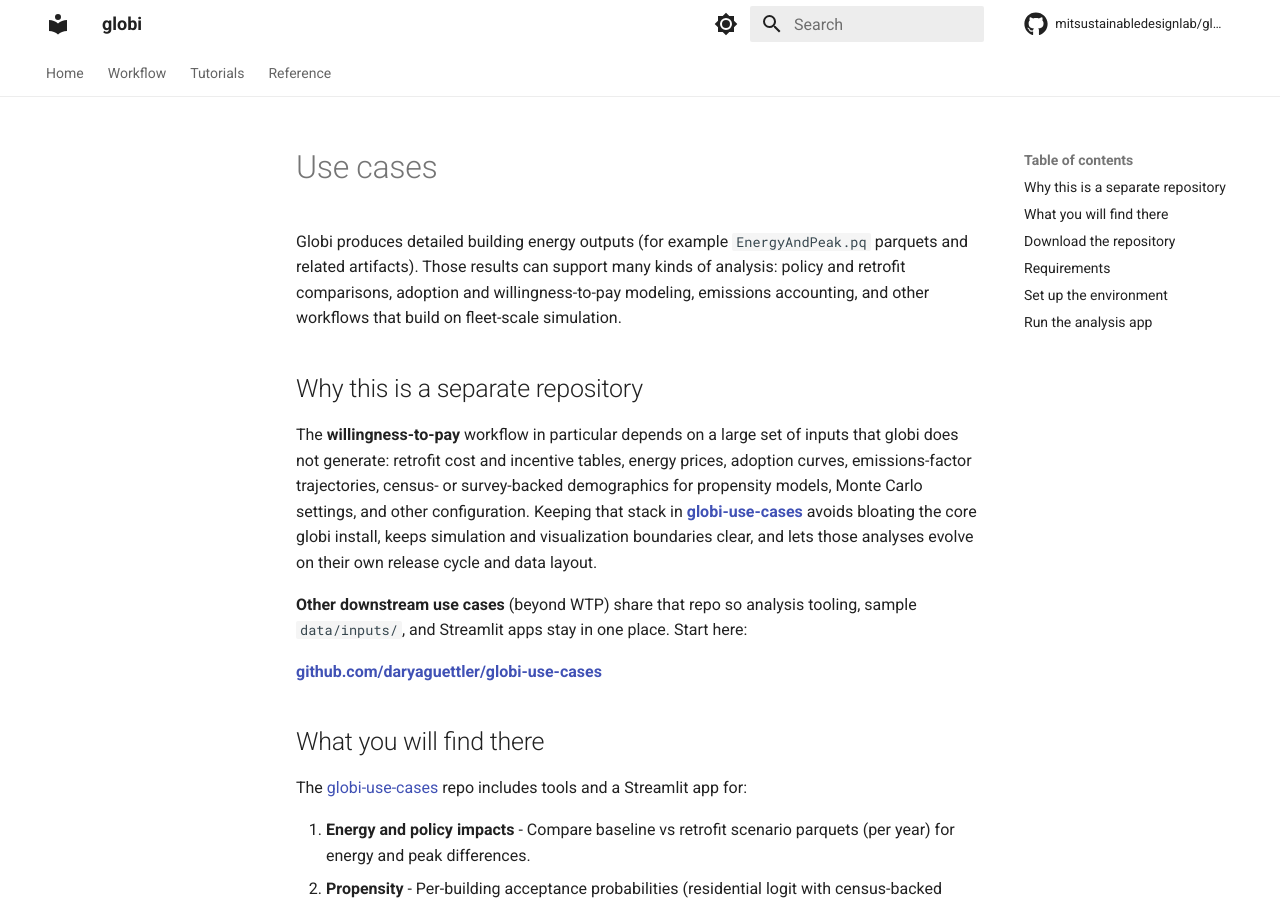
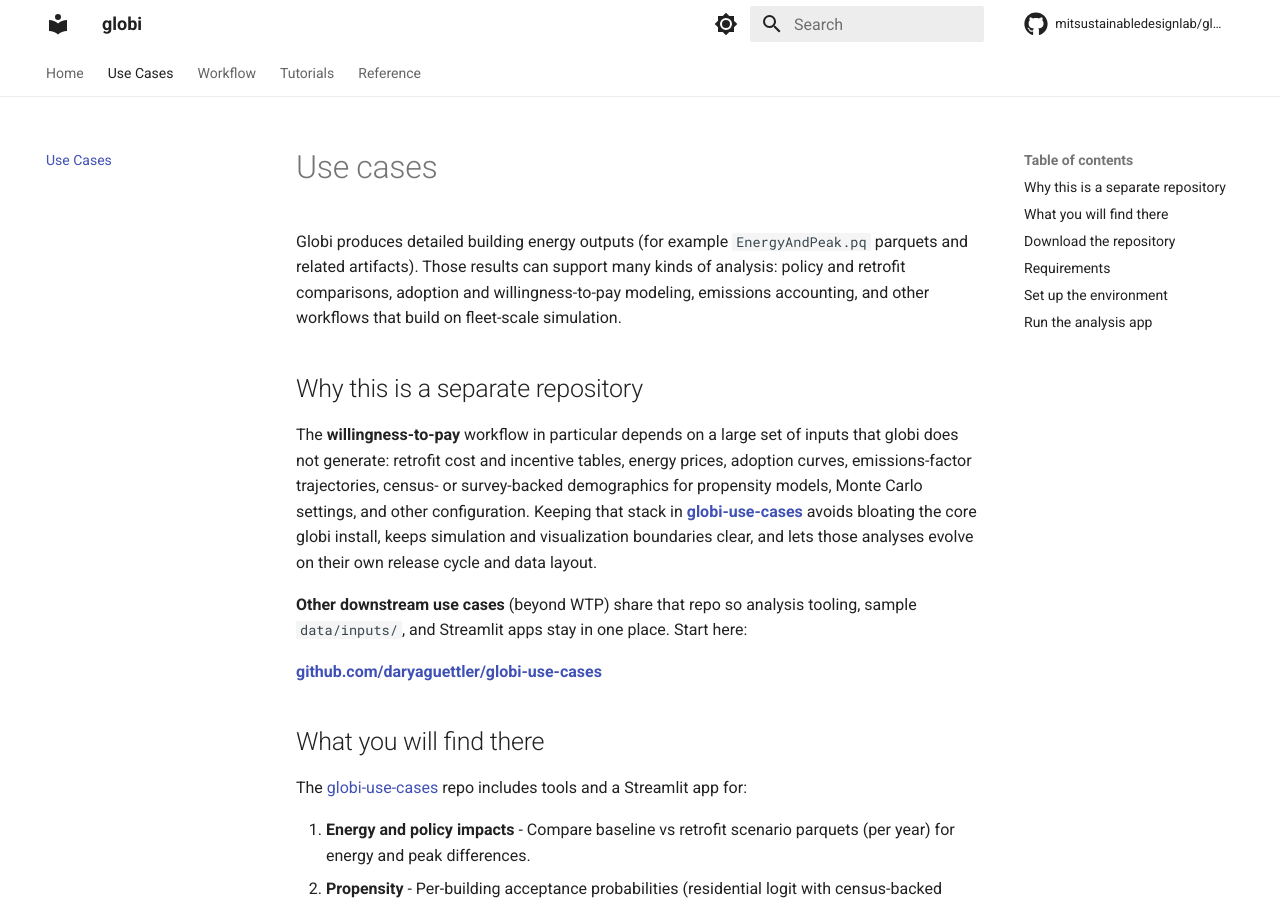
Before and after one commit to MITSustainableDesignLab/globi, an MkDocs documentation site: the page built from docs/use-cases.md, in a window 1280 px wide and 900 px high. Built offline with MkDocs 1.6.1 and Material for MkDocs 9.7.7, drawn with Linux system fonts in a browser that asks for light colours; comment, search, counter and statistics services are not loaded.

Commit message:
update index

```diff
--- a/mkdocs.yml
+++ b/mkdocs.yml
@@ -9,6 +9,7 @@ copyright: Maintained by <a href="https://github.com/mitsustainabledesignlab">MI
 
 nav:
   - Home: index.md
+  - Use Cases: use-cases.md
   - Workflow:
       - Workflow overview: architecture-simple.md
   - Tutorials:
```
